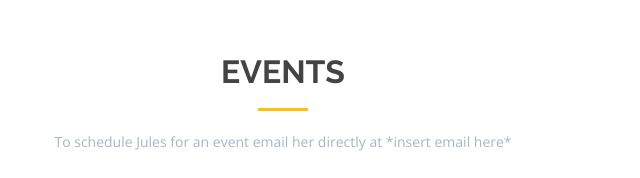
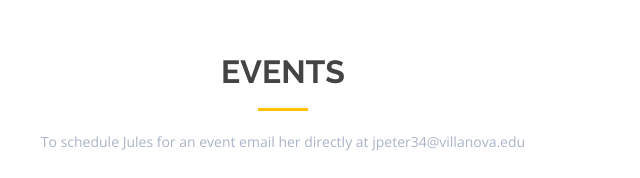
Before and after one commit to juliapeterson/juliapeterson.github.io, a plain HTML site: page index.html in a window 1280 px wide. Shown: the part 1320-1498 px from the top of the page, 357-997 px from the left. Drawn offline with nearby package versions, Linux system fonts and the light colour scheme.

Commit message:
added jpeter34@villanova.edu

```diff
--- a/index.html
+++ b/index.html
@@ -144,7 +144,7 @@
 
         <div class="section-title">
           <h2>Events</h2>
-          <p>To schedule Jules for an event email her directly at *insert email here*</p>
+          <p>To schedule Jules for an event email her directly at jpeter34@villanova.edu</p>
         </div>
 
         <div class="row">
@@ -494,7 +494,7 @@
               <div class="col-md-3">
                 <div class="info-box mt-4">
                   <i class="bx bx-envelope"></i>
-                  <h3>*insert email here*</h3>
+                  <h3>jpeter34@villanova.edu</h3>
                 </div>
               </div>
               <div class="col-md-3">
```
